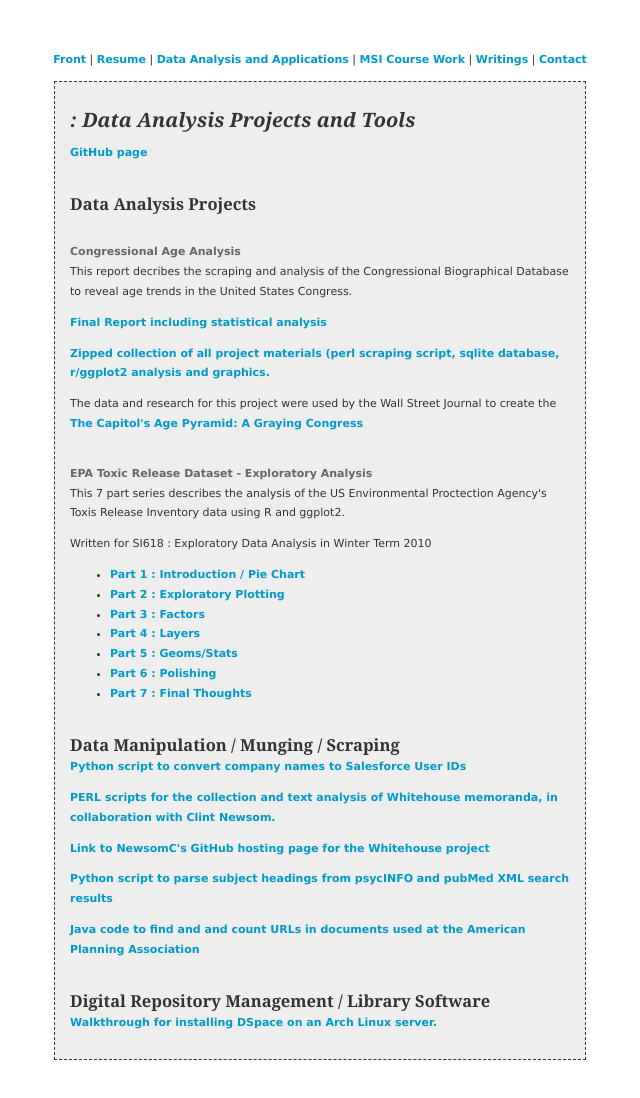
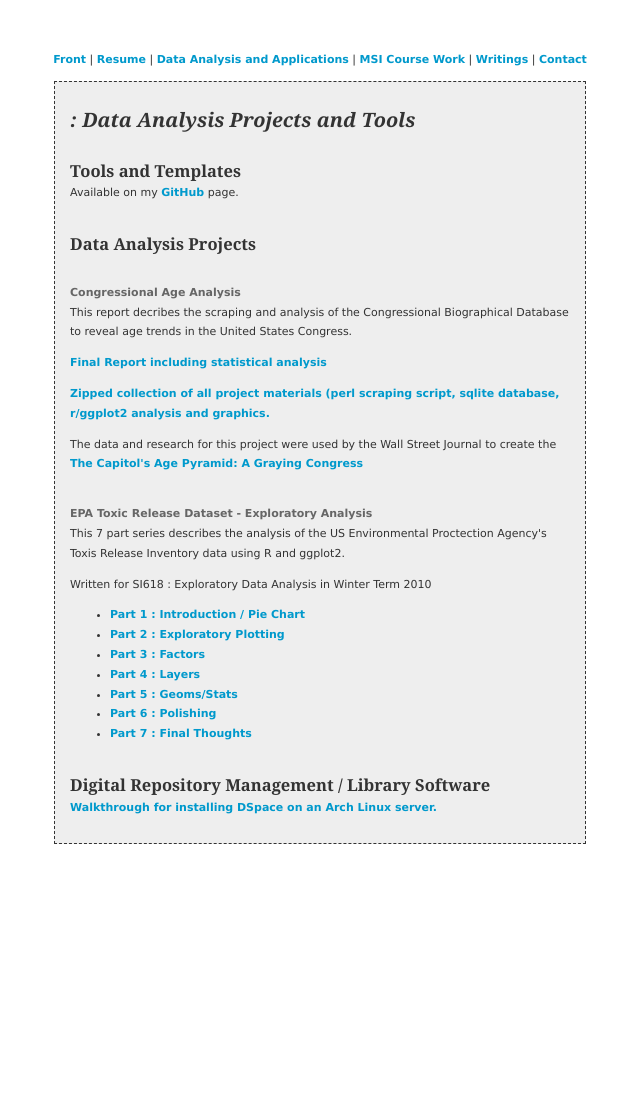
Before and after one commit to dnfehren/dnfehrenbach.com, a plain HTML site: page projects.html in a window 1280 px wide. Shown: the whole page, without its empty margins (320-960 px from the left). After the commit the page ends 894 px from the top, so only its background shows below. Drawn offline with Linux system fonts and the light colour scheme.

Commit message:
changed projects page

```diff
--- a/projects.html
+++ b/projects.html
@@ -28,7 +28,9 @@
 <div id="Content">
 	<h1>: Data Analysis Projects and Tools</h1>
 
-	<p><a href="https://github.com/dnfehren/">GitHub page</a></p>
+	<h2>Tools and Templates</h2>
+
+	<p>Available on my <a href="https://github.com/dnfehren/">GitHub</a> page.</p>
 
 	<h2>Data Analysis Projects</h2>
 
@@ -55,18 +57,6 @@
 	<li><a href="http://dnfehrenbach.com/projects/epa_analysis/part7/part7.html">Part 7 : Final Thoughts<a></li>
 	</ul>
 
-	<h2>Data Manipulation / Munging / Scraping</h2>
-
-	<p><a href="/projects/salesforce/sfids.zip">Python script to convert company names to Salesforce User IDs</a></p>
-
-	<p><a href="/projects/pres_letters/whitehouse.zip">PERL scripts for the collection and text analysis of Whitehouse memoranda, in collaboration with Clint Newsom.</a></p>
-
-	<p><a href="https://github.com/newsomc/bushandobama">Link to NewsomC's GitHub hosting page for the Whitehouse project</a></p>
-
-	<p><a href="/projects/journal_analysis/subject_terms.zip">Python script to parse subject headings from psycINFO and pubMed XML search results</a></p>
-
-	<p><a href="/projects/url_search/url_search.zip">Java code to find and and count URLs in documents used at the American Planning Association</a></p>
-
 	<h2>Digital Repository Management / Library Software</h2>
 
 	<p><a href="/projects/dspace/dspace_on_arch_linux.txt">Walkthrough for installing DSpace on an Arch Linux server.</a></p>
```
